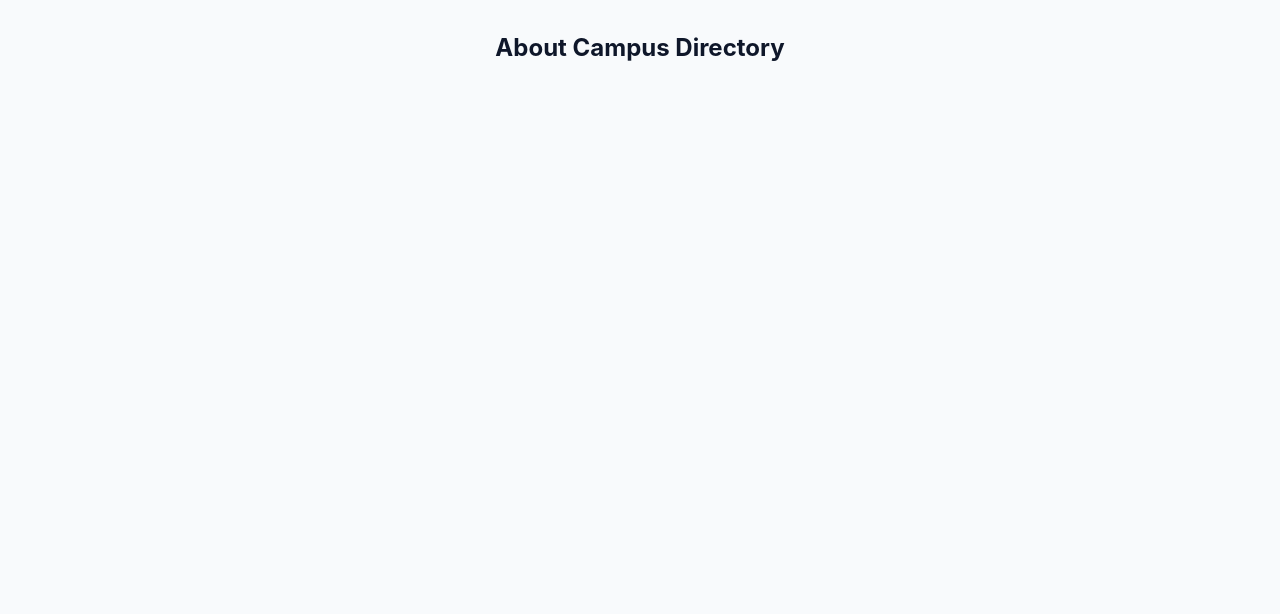
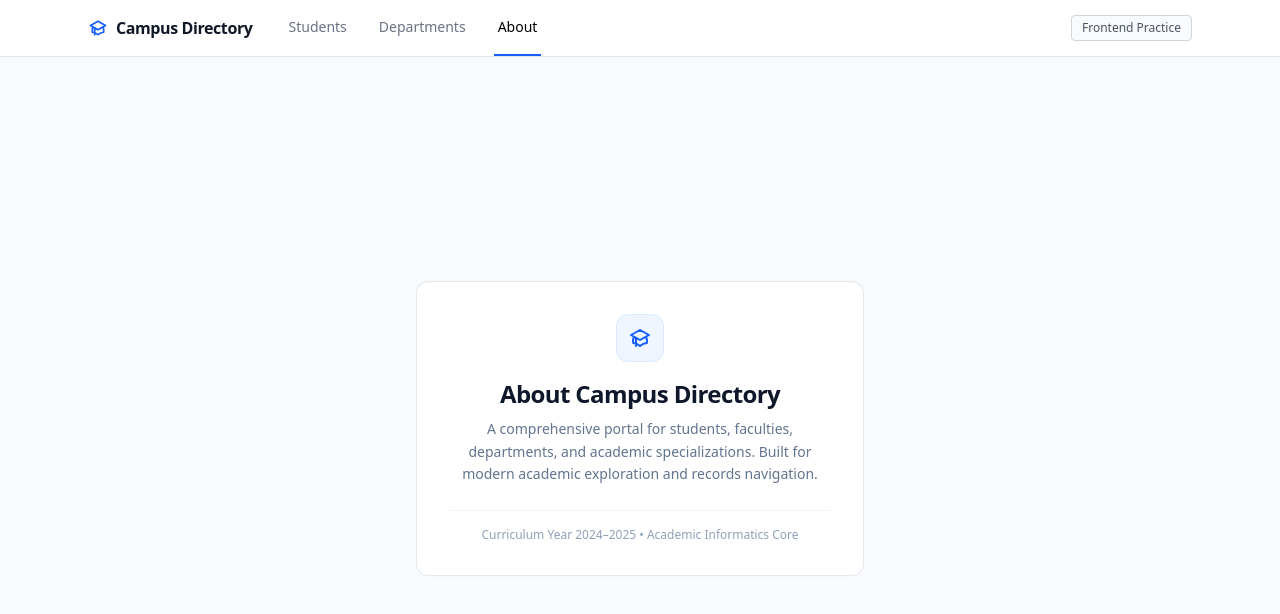
Before and after one commit to priyabratasahoo780/Nextjs_assignment1, a Next.js app: page /about in a window 1280 px wide. Shown: the top 614 px of the page. Built offline with nearby package versions, Linux system fonts and the light colour scheme.

Commit message:
complete a about page

```diff
--- a/src/app/about/page.tsx
+++ b/src/app/about/page.tsx
@@ -1,7 +1,42 @@
+import React from "react";
+import Navbar from "@/components/common/Navbar";
+
 export default function AboutPage() {
   return (
-    <main className="max-w-6xl mx-auto px-6 py-8">
-      <h1 className="text-2xl font-bold">About Campus Directory</h1>
-    </main>
+    <div className="min-h-screen bg-[#F8FAFC] text-slate-800 flex flex-col font-sans">
+      <Navbar />
+
+      <main className="flex-1 flex flex-col items-center justify-center p-6 text-center">
+        <div className="max-w-md w-full bg-white border border-slate-200 rounded-xl p-8 shadow-[0_1px_3px_rgba(0,0,0,0.02)]">
+          <div className="w-12 h-12 mx-auto mb-4 rounded-xl bg-blue-50 text-blue-600 flex items-center justify-center border border-blue-100">
+            <svg
+              className="w-6 h-6"
+              fill="none"
+              stroke="currentColor"
+              viewBox="0 0 24 24"
+            >
+              <path
+                strokeLinecap="round"
+                strokeLinejoin="round"
+                strokeWidth={2}
+                d="M12 14l9-5-9-5-9 5 9 5zm0 0l6.16-3.422a12.083 12.083 0 01.665 6.479A11.952 11.952 0 0012 20.055a11.952 11.952 0 00-6.824-2.998 12.078 12.078 0 01.665-6.479L12 14zm-4 6v-7.5"
+              />
+            </svg>
+          </div>
+
+          <h1 className="text-2xl font-bold text-slate-900 tracking-tight mb-2">
+            About Campus Directory
+          </h1>
+
+          <p className="text-sm text-slate-500 leading-relaxed">
+            A comprehensive portal for students, faculties, departments, and academic specializations. Built for modern academic exploration and records navigation.
+          </p>
+
+          <div className="border-t border-slate-100 mt-6 pt-4 text-xs text-slate-400">
+            Curriculum Year 2024–2025 &bull; Academic Informatics Core
+          </div>
+        </div>
+      </main>
+    </div>
   );
 }
```
